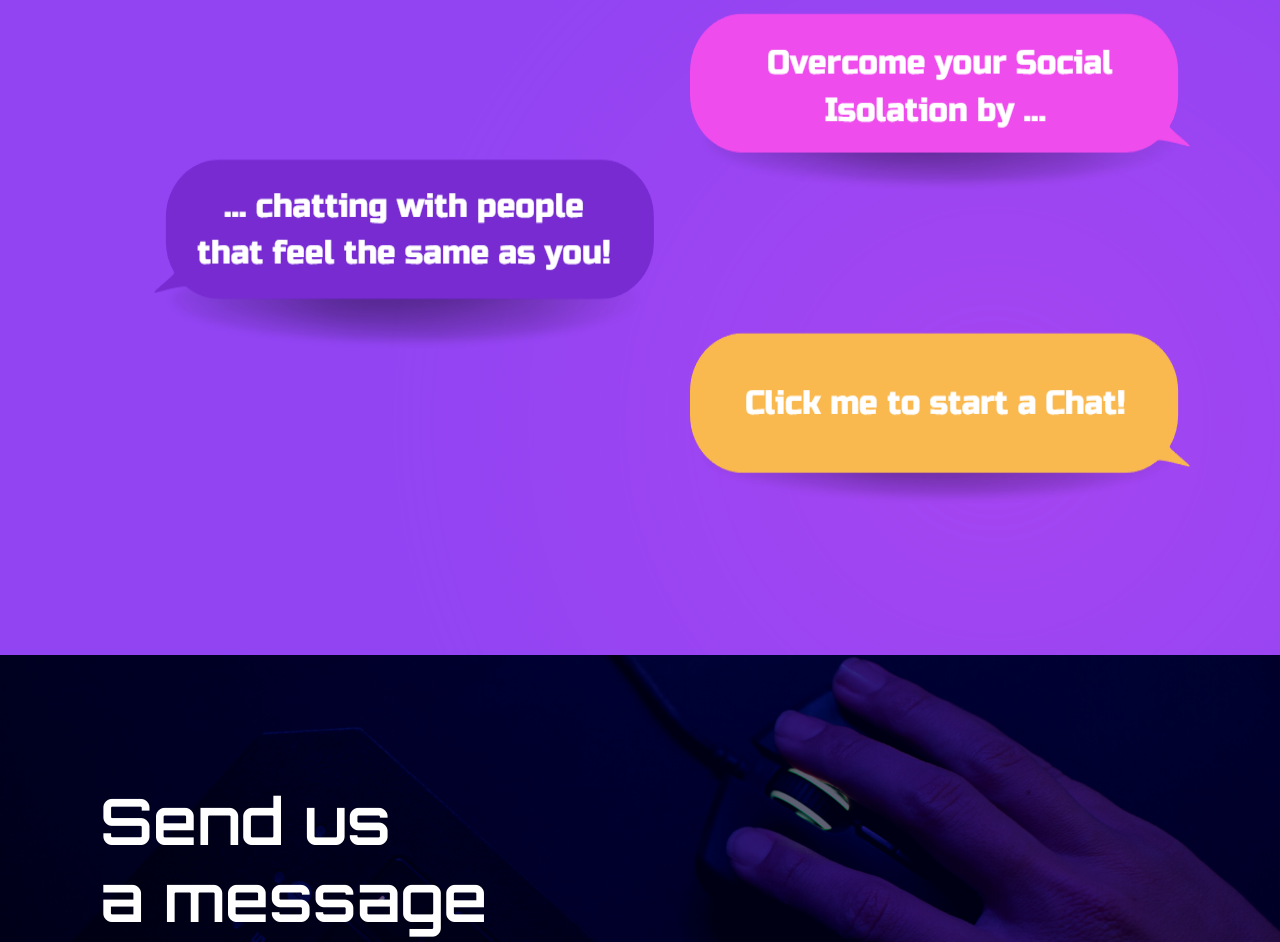
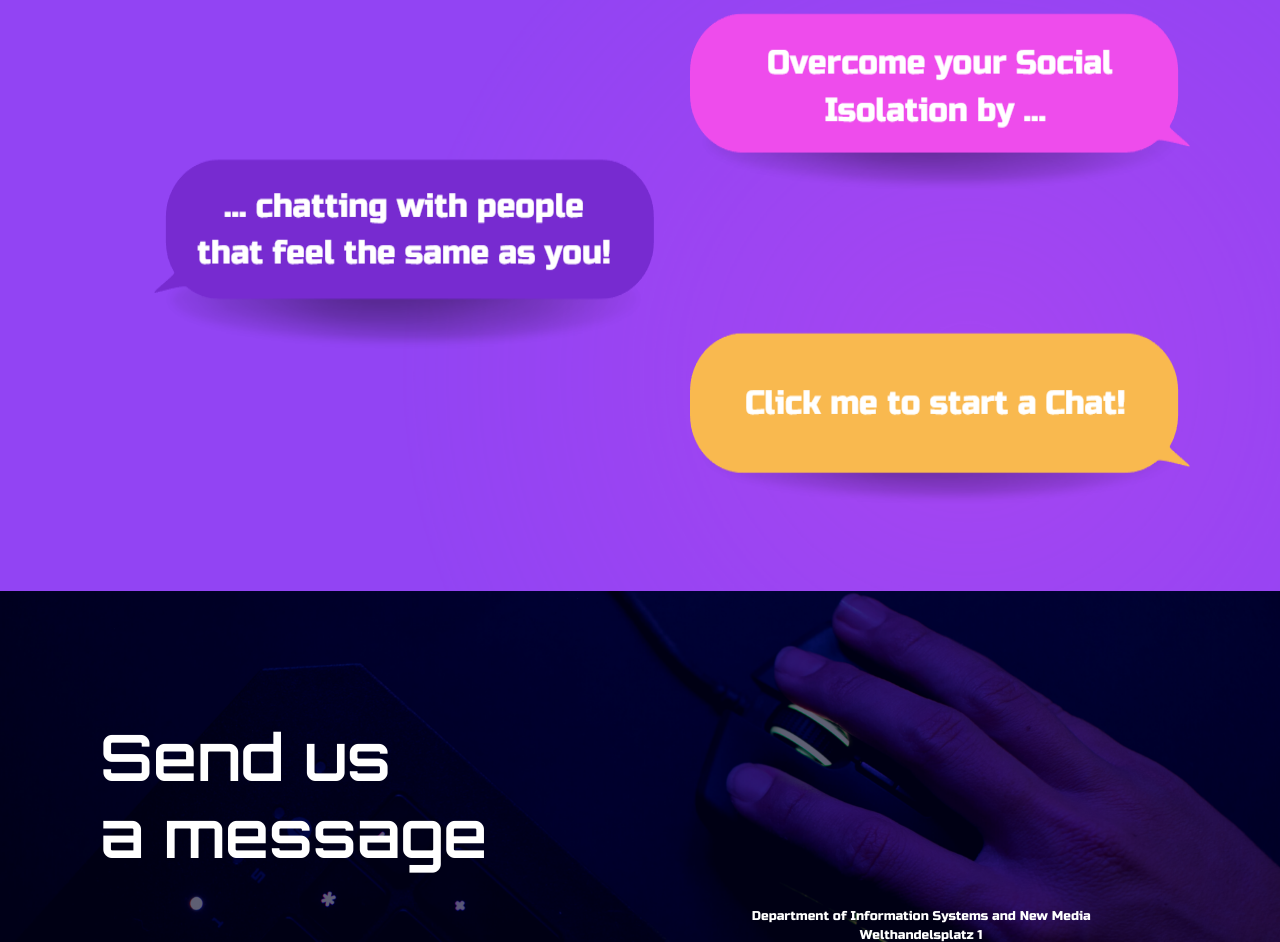
Before and after one commit to BennyScepka/Website-Corporate-IT-1, a PHP site: page /indexV2.html in a window 1280 px wide. Shown: the part 3248-4190 px from the top of the page. Run offline with PHP 8.4, Linux system fonts and the light colour scheme.

Commit message:
page5_v6

```diff
--- a/style.css
+++ b/style.css
@@ -189,7 +189,7 @@
     background-attachment: fixed;
     font-family: "Russo One", sans-serif;
     padding-top: 6vw;
-    padding-bottom: 10vw;
+    padding-bottom: 5vw;
 }
 .page6{
     padding-top: 12vw;
```
